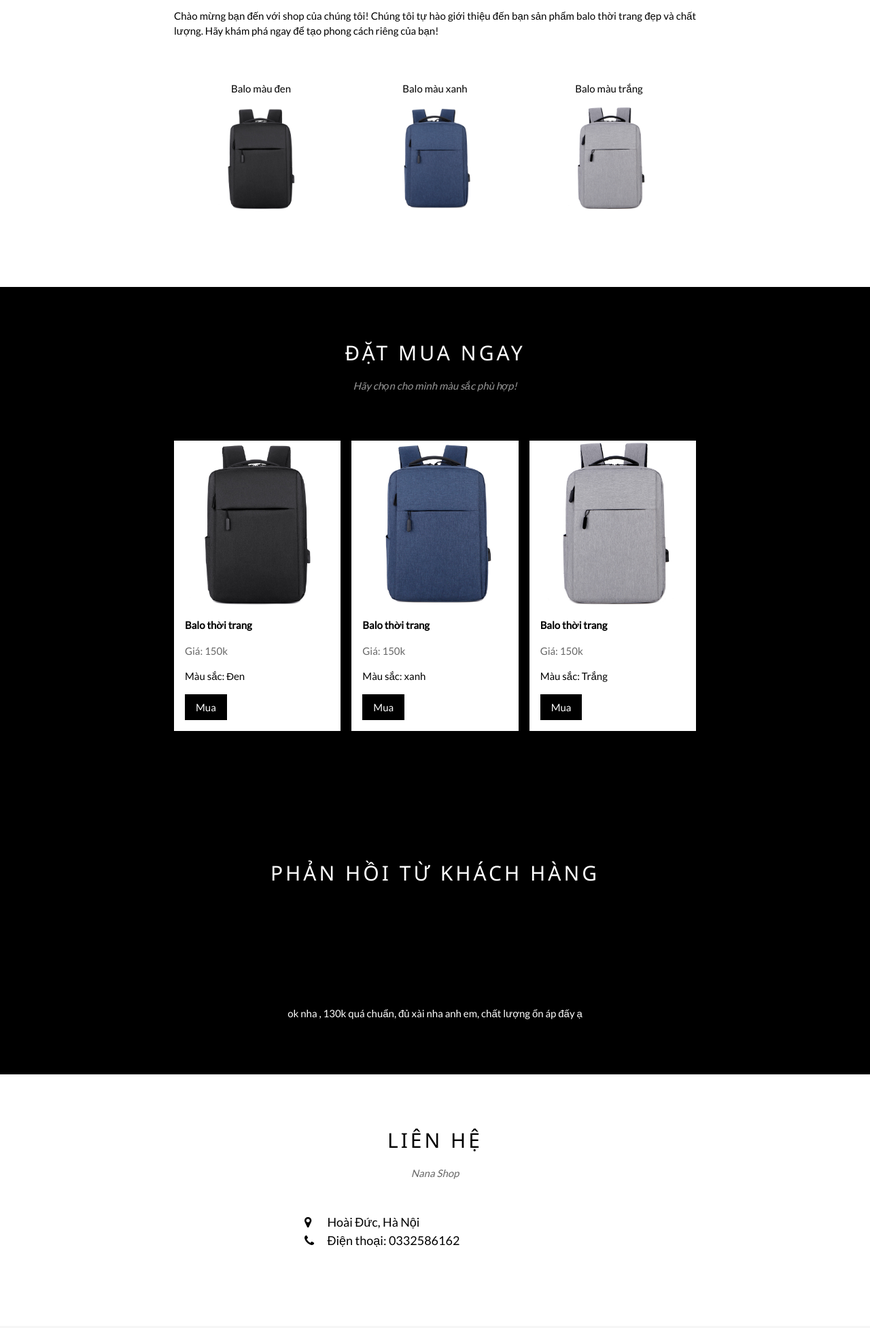
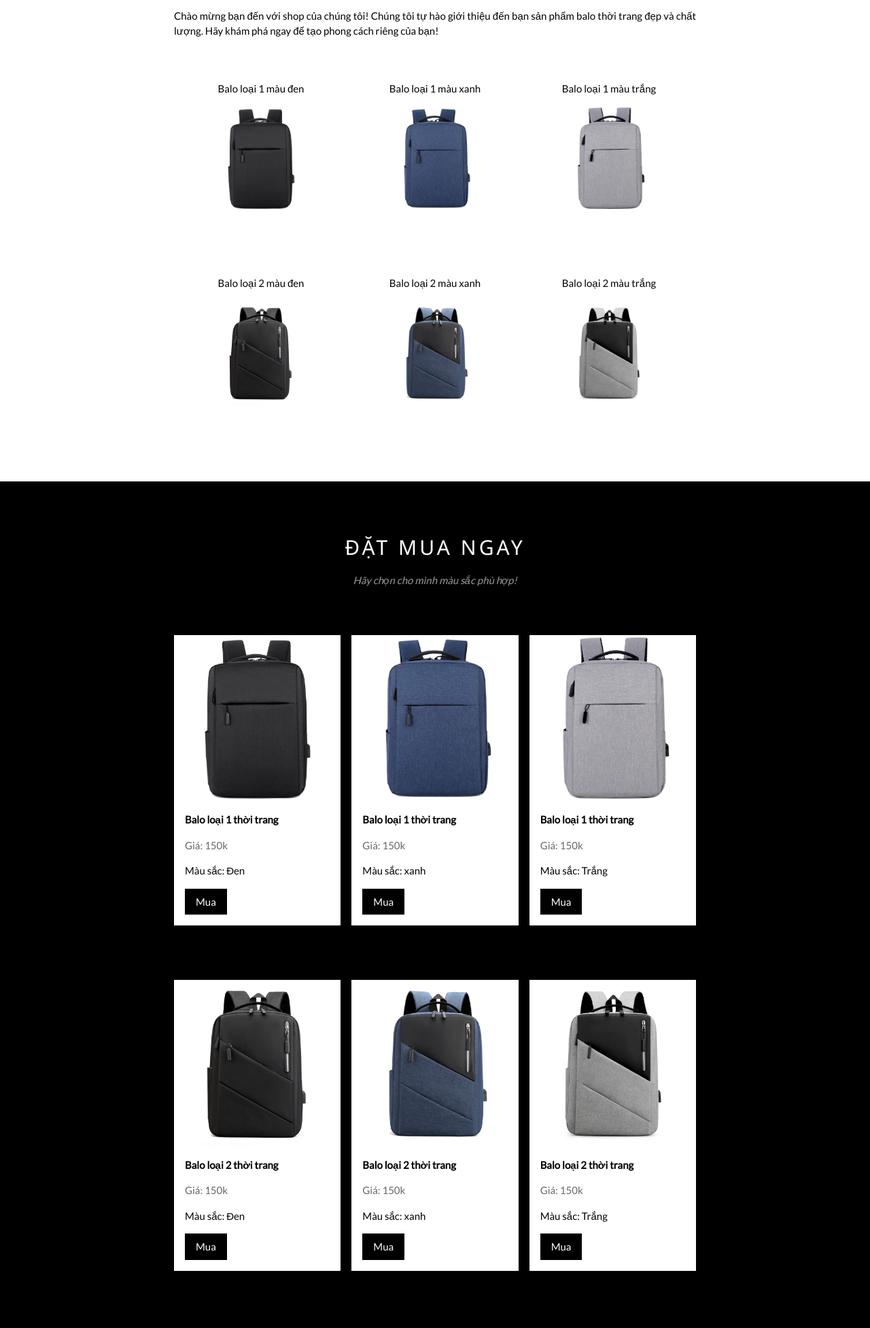
Before and after one commit to ChinhToTruong/Nana-shop, a plain HTML site: page index.html in a window 1280 px wide. Shown: the part 706-2659 px from the top of the page at 68% size. Drawn offline with nearby package versions, Linux system fonts and the light colour scheme.

Commit message:
add new product

```diff
--- a/index.html
+++ b/index.html
@@ -59,24 +59,45 @@ body {font-family: "Lato", sans-serif}
 
   <!-- Automatic Slideshow Images -->
   <div class="mySlides w3-display-container w3-center">
-    <img src="./product1.jpg" style="width:500px">
+    <img src="./product1-black.jpg" style="width:500px">
     <div class="w3-display-bottommiddle w3-container w3-text-white w3-padding-32 w3-hide-small">
       <!-- <h3>Balo thời trang</h3>
       <p><b>We had the best time playing at Venice Beach!</b></p>    -->
     </div>
   </div>
   <div class="mySlides w3-display-container w3-center">
-    <img src="./product2.jpg" style="width:500px">
+    <img src="./product1-blue.jpg" style="width:500px">
     <div class="w3-display-bottommiddle w3-container w3-text-white w3-padding-32 w3-hide-small">
       <!-- <h3>Balo thời trang</h3>
       <p><b>The atmosphere in New York is lorem ipsum.</b></p>     -->
     </div>
   </div>
   <div class="mySlides w3-display-container w3-center">
-    <img src="./product3.jpg" style="width:500px">
+    <img src="./product1-white.jpg" style="width:500px">
     <div class="w3-display-bottommiddle w3-container w3-text-white w3-padding-32 w3-hide-small">
       <!-- <h3>Balo thời trang</h3>
       <p><b>Thank you, Chicago - A night we won't forget.</b></p>     -->
+    </div>
+  </div>
+  <div class="mySlides w3-display-container w3-center">
+    <img src="./product2-black.jpg" style="width:500px">
+    <div class="w3-display-bottommiddle w3-container w3-text-white w3-padding-32 w3-hide-small">
+      <!-- <h3>Balo thời trang</h3>
+      <p><b>We had the best time playing at Venice Beach!</b></p>    -->
+    </div>
+  </div>
+  <div class="mySlides w3-display-container w3-center">
+    <img src="./product2-blue.jpg" style="width:500px">
+    <div class="w3-display-bottommiddle w3-container w3-text-white w3-padding-32 w3-hide-small">
+      <!-- <h3>Balo thời trang</h3>
+      <p><b>We had the best time playing at Venice Beach!</b></p>    -->
+    </div>
+  </div>
+  <div class="mySlides w3-display-container w3-center">
+    <img src="./product2-white.jpg" style="width:500px">
+    <div class="w3-display-bottommiddle w3-container w3-text-white w3-padding-32 w3-hide-small">
+      <!-- <h3>Balo thời trang</h3>
+      <p><b>We had the best time playing at Venice Beach!</b></p>    -->
     </div>
   </div>
 
@@ -85,18 +106,35 @@ body {font-family: "Lato", sans-serif}
     <h2 class="w3-wide">SẢN PHẨM CÓ MẶT TẠI NANA SHOP</h2>
     <p class="w3-opacity"><i>Balo thời trang</i></p>
     <p class="w3-justify">Chào mừng bạn đến với shop của chúng tôi! Chúng tôi tự hào giới thiệu đến bạn sản phẩm balo thời trang đẹp và chất lượng. Hãy khám phá ngay để tạo phong cách riêng của bạn!</p>
-    <div class="w3-row w3-padding-32">
-      <div class="w3-third">
-        <p>Balo màu đen</p>
-        <img src="./product1.jpg" class="w3-round w3-margin-bottom" alt="Random Name" style="width:60%">
+    <div>
+      <div class="w3-row w3-padding-32">
+        <div class="w3-third">
+          <p>Balo loại 1 màu đen</p>
+          <img src="./product1-black.jpg" class="w3-round w3-margin-bottom" alt="Random Name" style="width:60%">
+        </div>
+        <div class="w3-third">
+          <p>Balo loại 1 màu xanh</p>
+          <img src="./product1-blue.jpg" class="w3-round w3-margin-bottom" alt="Random Name" style="width:60%">
+        </div>
+        <div class="w3-third">
+          <p>Balo loại 1 màu trắng</p>
+          <img src="./product1-white.jpg" class="w3-round" alt="Random Name" style="width:60%">
+        </div>
       </div>
-      <div class="w3-third">
-        <p>Balo màu xanh</p>
-        <img src="./product2.jpg" class="w3-round w3-margin-bottom" alt="Random Name" style="width:60%">
-      </div>
-      <div class="w3-third">
-        <p>Balo màu trắng</p>
-        <img src="./product3.jpg" class="w3-round" alt="Random Name" style="width:60%">
+
+      <div class="w3-row w3-padding-32">
+        <div class="w3-third">
+          <p>Balo loại 2 màu đen</p>
+          <img src="./product2-black.jpg" class="w3-round w3-margin-bottom" alt="Random Name" style="width:60%">
+        </div>
+        <div class="w3-third">
+          <p>Balo loại 2 màu xanh</p>
+          <img src="./product2-blue.jpg" class="w3-round w3-margin-bottom" alt="Random Name" style="width:60%">
+        </div>
+        <div class="w3-third">
+          <p>Balo loại 2 màu trắng</p>
+          <img src="./product2-white.jpg" class="w3-round" alt="Random Name" style="width:60%">
+        </div>
       </div>
     </div>
   </div>
@@ -115,27 +153,57 @@ body {font-family: "Lato", sans-serif}
 
       <div class="w3-row-padding w3-padding-32" style="margin:0 -16px">
         <div class="w3-third w3-margin-bottom">
-          <img src="./product1.jpg" alt="New York" style="width:100%" class="w3-hover-opacity">
+          <img src="./product1-black.jpg" alt="New York" style="width:100%" class="w3-hover-opacity">
           <div class="w3-container w3-white">
-            <p><b>Balo thời trang</b></p>
+            <p><b>Balo loại 1 thời trang</b></p>
             <p class="w3-opacity">Giá: 150k</p>
             <p>Màu sắc: Đen</p>
             <button class="w3-button w3-black w3-margin-bottom" onclick="document.getElementById('ticketModal').style.display='block'">Mua</button>
           </div>
         </div>
         <div class="w3-third w3-margin-bottom">
-          <img src="./product2.jpg" alt="Paris" style="width:100%" class="w3-hover-opacity">
+          <img src="./product1-blue.jpg" alt="Paris" style="width:100%" class="w3-hover-opacity">
           <div class="w3-container w3-white">
-            <p><b>Balo thời trang</b></p>
+            <p><b>Balo loại 1 thời trang</b></p>
             <p class="w3-opacity">Giá: 150k</p>
             <p>Màu sắc: xanh</p>
             <button class="w3-button w3-black w3-margin-bottom" onclick="document.getElementById('ticketModal').style.display='block'">Mua</button>
           </div>
         </div>
         <div class="w3-third w3-margin-bottom">
-          <img src="./product3.jpg" alt="San Francisco" style="width:100%" class="w3-hover-opacity">
+          <img src="./product1-white.jpg" alt="San Francisco" style="width:100%" class="w3-hover-opacity">
           <div class="w3-container w3-white">
-            <p><b>Balo thời trang</b></p>
+            <p><b>Balo loại 1 thời trang</b></p>
+            <p class="w3-opacity">Giá: 150k</p>
+            <p>Màu sắc: Trắng</p>
+            <button class="w3-button w3-black w3-margin-bottom" onclick="document.getElementById('ticketModal').style.display='block'">Mua</button>
+          </div>
+        </div>
+      </div>
+
+      <div class="w3-row-padding w3-padding-32" style="margin:0 -16px">
+        <div class="w3-third w3-margin-bottom">
+          <img src="./product2-black.jpg" alt="New York" style="width:100%" class="w3-hover-opacity">
+          <div class="w3-container w3-white">
+            <p><b>Balo  loại 2 thời trang</b></p>
+            <p class="w3-opacity">Giá: 150k</p>
+            <p>Màu sắc: Đen</p>
+            <button class="w3-button w3-black w3-margin-bottom" onclick="document.getElementById('ticketModal').style.display='block'">Mua</button>
+          </div>
+        </div>
+        <div class="w3-third w3-margin-bottom">
+          <img src="./product2-blue.jpg" alt="Paris" style="width:100%" class="w3-hover-opacity">
+          <div class="w3-container w3-white">
+            <p><b>Balo  loại 2 thời trang</b></p>
+            <p class="w3-opacity">Giá: 150k</p>
+            <p>Màu sắc: xanh</p>
+            <button class="w3-button w3-black w3-margin-bottom" onclick="document.getElementById('ticketModal').style.display='block'">Mua</button>
+          </div>
+        </div>
+        <div class="w3-third w3-margin-bottom">
+          <img src="./product2-white.jpg" alt="San Francisco" style="width:100%" class="w3-hover-opacity">
+          <div class="w3-container w3-white">
+            <p><b>Balo  loại 2 thời trang</b></p>
             <p class="w3-opacity">Giá: 150k</p>
             <p>Màu sắc: Trắng</p>
             <button class="w3-button w3-black w3-margin-bottom" onclick="document.getElementById('ticketModal').style.display='block'">Mua</button>
@@ -177,9 +245,12 @@ body {font-family: "Lato", sans-serif}
             <div style="width: 30%;">
               <p><label for="ten-san-pham">Chọn sản phẩm</label></p>
               <select id="ten-san-pham" style="width: 100%" name="ten san pham">
-                  <option value="mau-den">Balo màu đen</option>
-                  <option value="mau-xanh">Balo màu xanh</option>
-                  <option value="mau-trang">Balo màu trắng</option>
+                  <option value="mau-den">Balo loại 1 màu đen</option>
+                  <option value="mau-xanh">Balo loại 1 màu xanh</option>
+                  <option value="mau-trang">Balo loại 1 màu trắng</option>
+                  <option value="mau-den">Balo loại 2 màu đen</option>
+                  <option value="mau-xanh">Balo loại 2 màu xanh</option>
+                  <option value="mau-trang">Balo loại 2 màu trắng</option>
               </select>
           </div>
           <div style="width: 30%;">
```
Also changed, not shown: product1-black.jpg (renamed from product1.jpg), product1-blue.jpg (renamed from product2.jpg), product1-white.jpg (renamed from product3.jpg), product2-black.jpg (added), product2-blue.jpg (added), product2-white.jpg (added).
